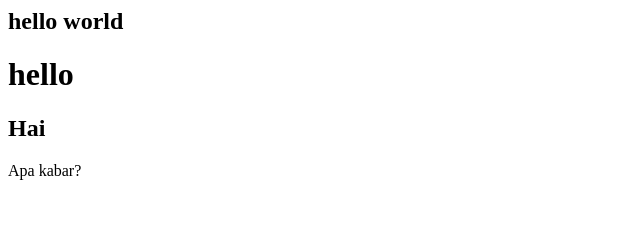
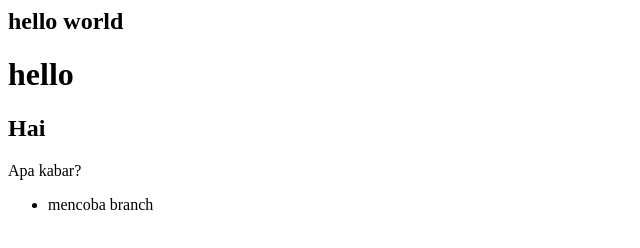
Before and after one commit to flowryss/RemoteBranch, a plain HTML site: page index.html in a window 1280 px wide. Shown: the whole page, without its empty margins (0-640 px from the left). Drawn offline with Linux system fonts and the light colour scheme.

Commit message:
Menambahkan perubahaan di index.html

```diff
--- a/index.html
+++ b/index.html
@@ -3,4 +3,8 @@
   <h1>hello</h1>
   <h2>Hai</h2>
   <p>Apa kabar?</p>
+
+  <ul>
+    <li>mencoba branch</li>
+  </ul>
 </html>
```
